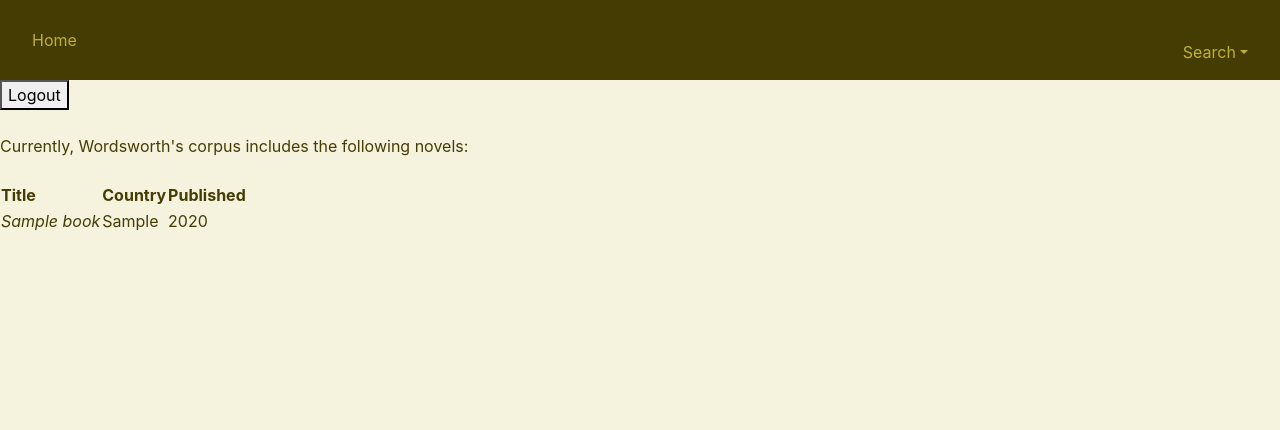
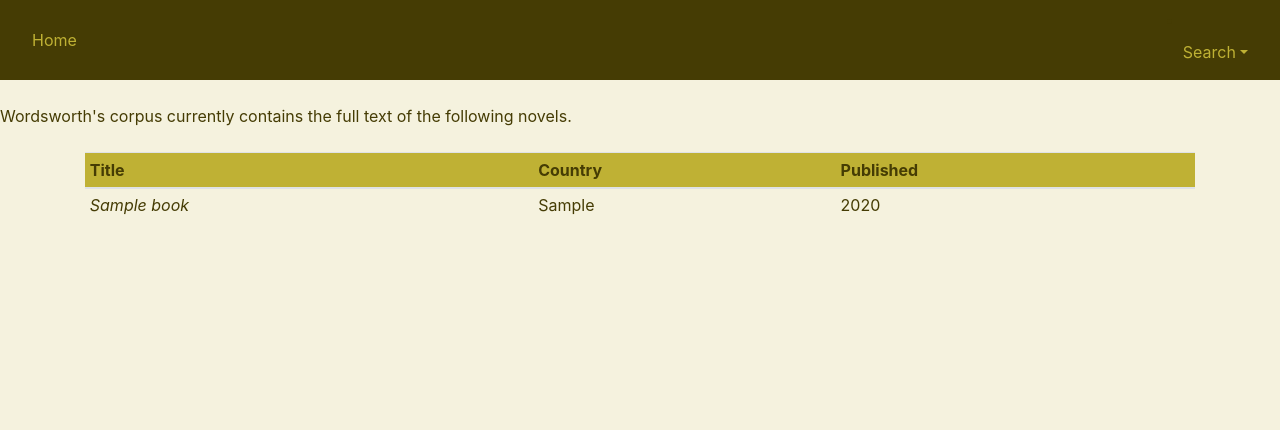
Before and after one commit to MarissaSkud/Wordsworth, a Flask app: page /corpus in a window 1280 px wide. Shown: the top 430 px of the page. Run offline with Flask 2, Linux system fonts and the light colour scheme; the visitor is signed in with stand-in values (Sample User, id 1); tables that the repository leaves empty hold one stand-in row (values such as "Sample post"); some libraries are stand-ins or nearby versions.

Commit message:
More styling

```diff
--- a/static/styles.css
+++ b/static/styles.css
@@ -42,6 +42,10 @@ nav a:hover {
     color: #7964C4;
 }
 
+thead {
+    background-color: #BFB134;
+}
+
 .dropdown-menu a:hover {
     color: #7964C4;
 }
--- a/templates/base.html
+++ b/templates/base.html
@@ -31,7 +31,7 @@
       </li>
 </nav>
 
-{% if session.get('logged_in') == True %}
+<!-- {% if session.get('logged_in') == True %}
 
 <div id="logout-div">
 <button id="logout">Logout</button>
@@ -51,7 +51,7 @@
 
   $("#logout").on("click", handleLogOut)
 
-</script>
+</script> -->
 
 <br>
 {% endif %}
--- a/templates/login_form.html
+++ b/templates/login_form.html
@@ -2,12 +2,13 @@
 {% block content %}
 
 Log in for access to your saved words.
-
+<br>
+<br>
 Don't have an account? <a href="/register">Sign up here.</a>
 
 <form action='/login-process' method="POST">
     Email : <input type="text" name="email">
     Password : <input type="password" name="password">
-    <input type="submit" name="submit">
+    <input type="submit" name="submit" value="Log in">
 </form>
 {% endblock %}
--- a/templates/our_corpus.html
+++ b/templates/our_corpus.html
@@ -1,10 +1,11 @@
 {% extends 'base.html' %}
 {% block content %}
 
-Currently, Wordsworth's corpus includes the following novels:
+Wordsworth's corpus currently contains the full text of the following novels.
 <br>
 <br>
-<table>
+<div class="container">
+<table class="table table-hover table-sm">
     <thead>
     <tr>
     <th>Title</th>
@@ -20,6 +21,6 @@ Currently, Wordsworth's corpus includes the following novels:
   </tr>
   {% endfor %}
 </table>
-
+</div>
 
 {% endblock %}
```
